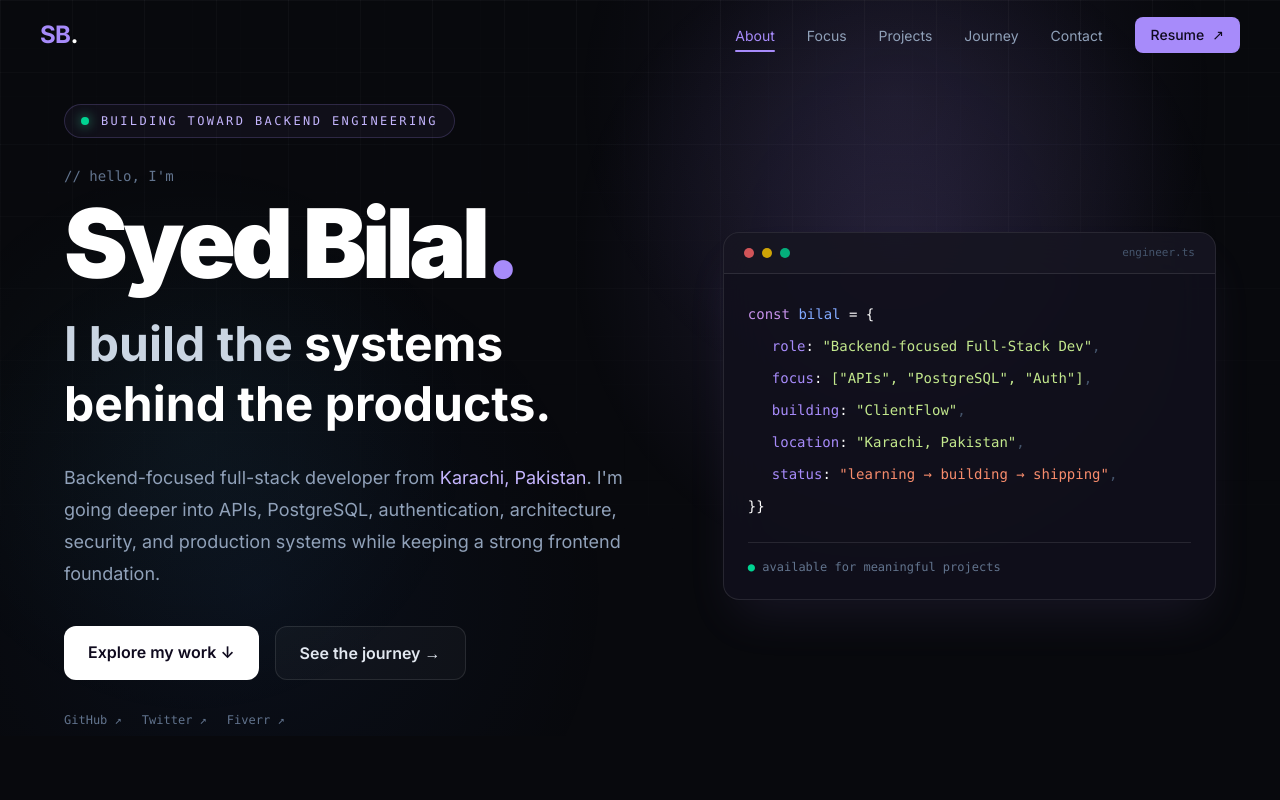
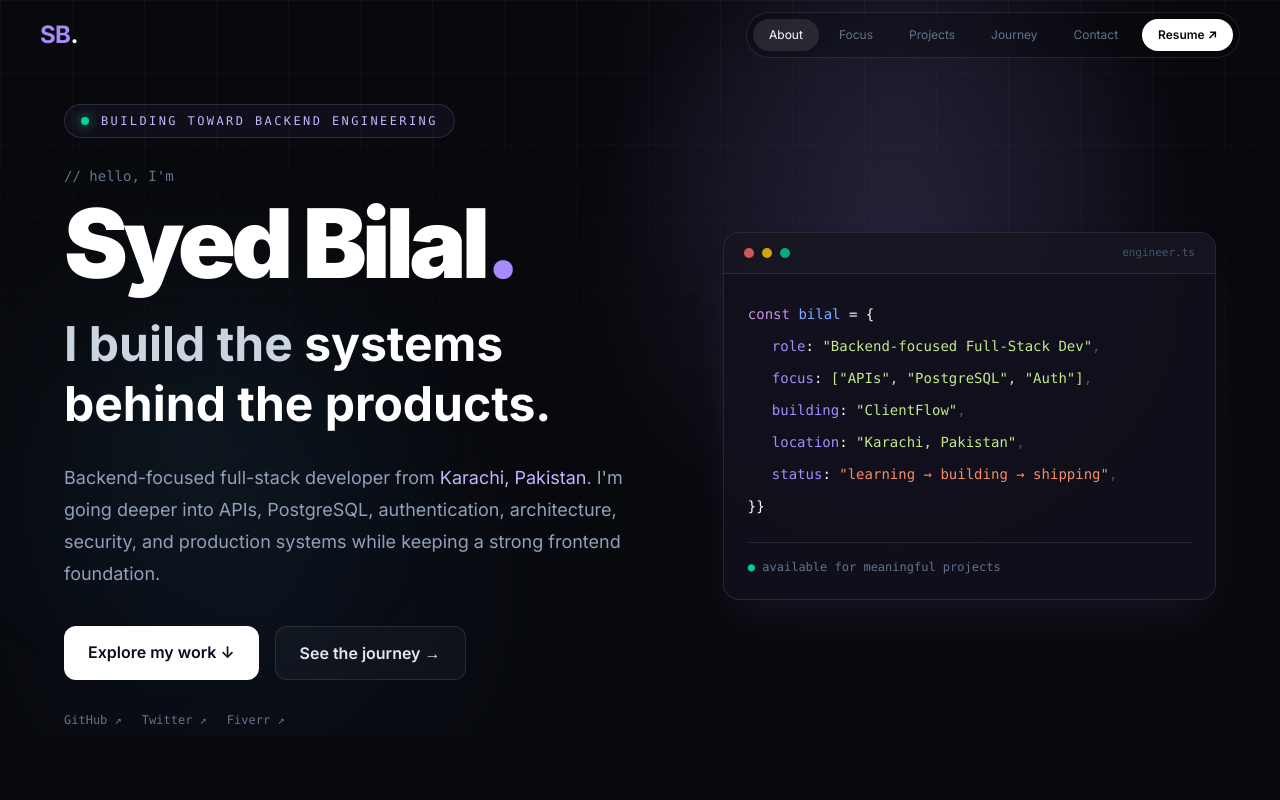
Before and after one commit to iamsyedbilal/portfolio, a Next.js app: page / in a window 1280 px wide. Shown: the top 800 px of the page. Built offline with nearby package versions, Linux system fonts and the light colour scheme.

Commit message:
redesign: replace navbar with floating pill navigation

```diff
--- a/components/DesktopNavbar.tsx
+++ b/components/DesktopNavbar.tsx
@@ -5,56 +5,21 @@ type DesktopNavbarProp = { activeSection: string };
 
 export default function DesktopNavbar({ activeSection }: DesktopNavbarProp) {
   return (
-    <ul className="hidden md:flex items-center gap-8">
+    <ul className="hidden items-center gap-1 rounded-full border border-white/10 bg-black/20 p-1.5 backdrop-blur-xl md:flex">
       {navLinks.map((link) => (
         <li key={link.href}>
           <a
             href={link.href}
-            className={`relative text-sm transition-colors duration-300 ${
-              activeSection === link.href
-                ? "text-[#a78bfa]"
-                : "text-slate-400 hover:text-[#a78bfa]"
-            }`}>
+            className={`relative block rounded-full px-4 py-2 text-xs transition-colors ${activeSection === link.href ? "text-white" : "text-slate-500 hover:text-white"}`}
+          >
+            {activeSection === link.href && <motion.span layoutId="activeSection" className="absolute inset-0 -z-10 rounded-full bg-white/10" />}
             {link.label}
-
-            {activeSection === link.href && (
-              <motion.div
-                layoutId="activeSection"
-                className="absolute -bottom-2 left-0 right-0 h-0.5 bg-[#a78bfa] rounded-full"
-              />
-            )}
           </a>
         </li>
       ))}
-
-      <motion.a
-        href="/resume.pdf"
-        target="_blank"
-        rel="noopener noreferrer"
-        whileHover={{
-          y: -2,
-        }}
-        whileTap={{
-          scale: 0.98,
-        }}
-        transition={{
-          duration: 0.2,
-        }}
-        className="
-          flex items-center gap-2
-          bg-[#a78bfa]
-          text-[#0f0a1e]
-          px-4 py-2
-          rounded-lg
-          text-sm font-medium
-          hover:bg-[#b69cff]
-          transition-colors
-        ">
-        Resume
-        <motion.span whileHover={{ x: 2 }} transition={{ duration: 0.2 }}>
-          ↗
-        </motion.span>
-      </motion.a>
+      <li>
+        <a href="/resume.pdf" target="_blank" rel="noreferrer" className="ml-1 flex items-center gap-1 rounded-full bg-white px-4 py-2 text-xs font-semibold text-[#08090d] transition hover:-translate-y-0.5">Resume ↗</a>
+      </li>
     </ul>
   );
 }
```
